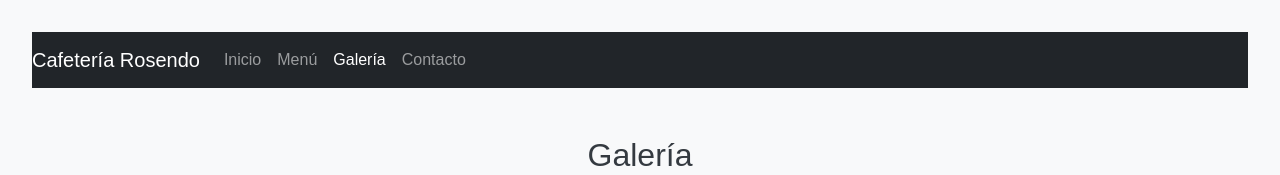
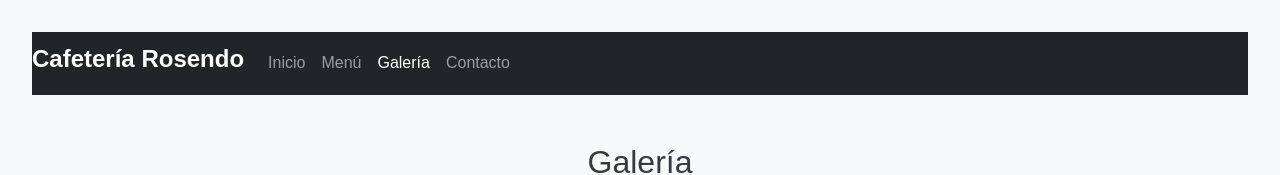
Before and after one commit to AleBToloza/TP-CIU, a React (Vite) app: page /galeria in a window 1280 px wide. Shown: the top 175 px of the page. Built offline with nearby package versions, Linux system fonts and the light colour scheme; no server answers.

Commit message:
Solucionado el problema con la API

```diff
--- a/src/components/Galeria.jsx
+++ b/src/components/Galeria.jsx
@@ -53,7 +53,7 @@ const Galeria = () => {
           </Col>
         </Row>
         <Row>
-          {coffeeData.map(coffee => (
+          {coffeeData.filter(coffee => coffee.id <= 20).map(coffee => (
             <Col md={4} key={coffee.id} className="w-25" className="col-xxl-3">
               <Card md={4} >
                 <Card.Img variant="top" src={coffee.image} alt={coffee.title} />
--- a/src/components/Header.jsx
+++ b/src/components/Header.jsx
@@ -5,7 +5,7 @@ import { LinkContainer } from 'react-router-bootstrap';
 const Header = () => {
   return (
     <Navbar bg="dark" variant="dark" expand="lg">
-      <Navbar.Brand href="#">Cafetería Rosendo</Navbar.Brand>
+      <Navbar.Brand href="#" class="text-warning"><h4><b>Cafetería Rosendo</b></h4></Navbar.Brand>
       <Navbar.Toggle aria-controls="basic-navbar-nav" />
       <Navbar.Collapse id="basic-navbar-nav">
         <Nav className="me-auto">
--- a/src/components/Menu.jsx
+++ b/src/components/Menu.jsx
@@ -43,7 +43,7 @@ const Menu = () => {
         </Col>
       </Row>
       <Row>
-          {coffeeData.map(coffee => (
+          {coffeeData.filter(coffee => coffee.id <=20).map(coffee => (
             <Col md={4} key={coffee.id} className="w-25" className="col-xxl-3">
               <Card md={4} >
                 <Card.Img variant="top" src={coffee.image} alt={coffee.title} />
```
